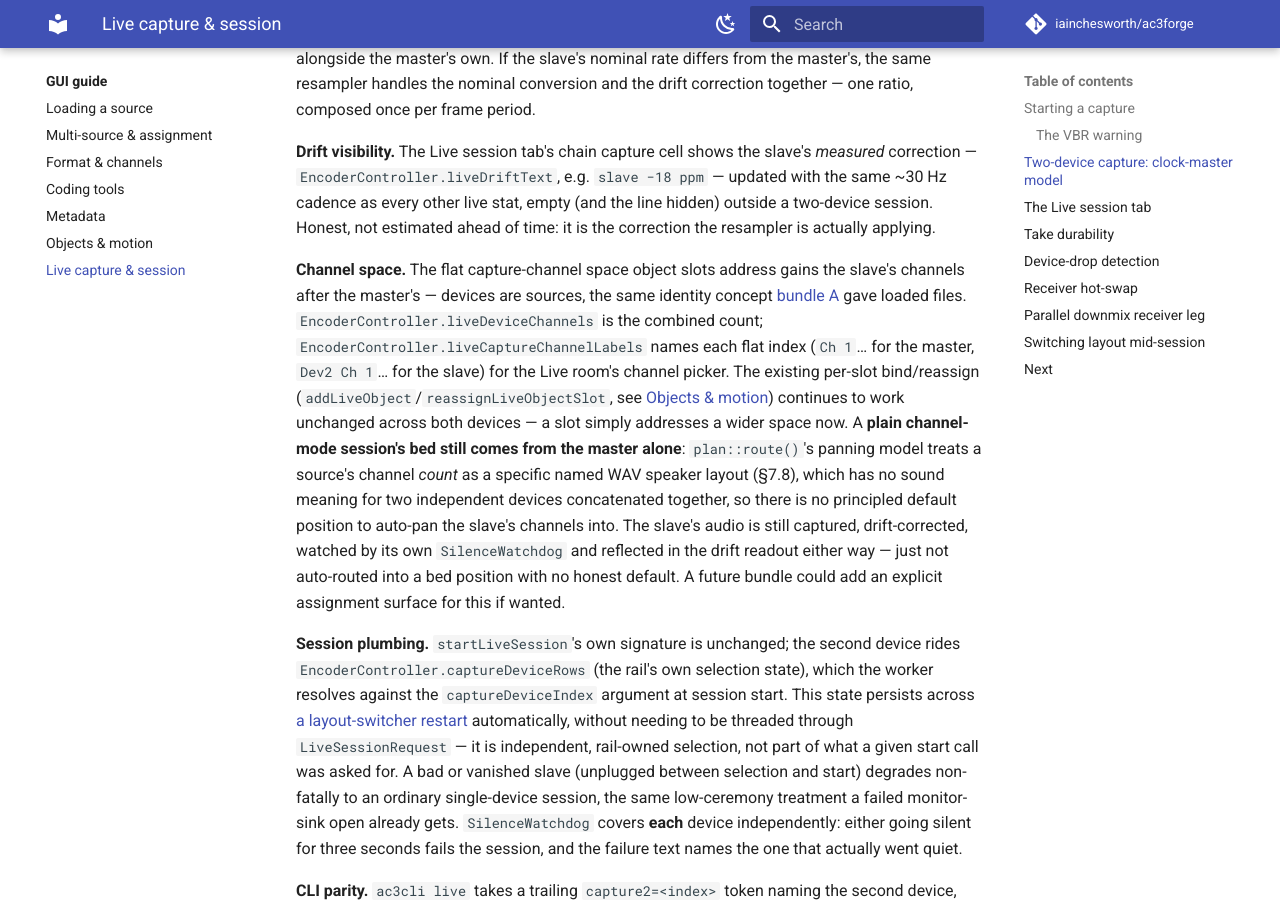
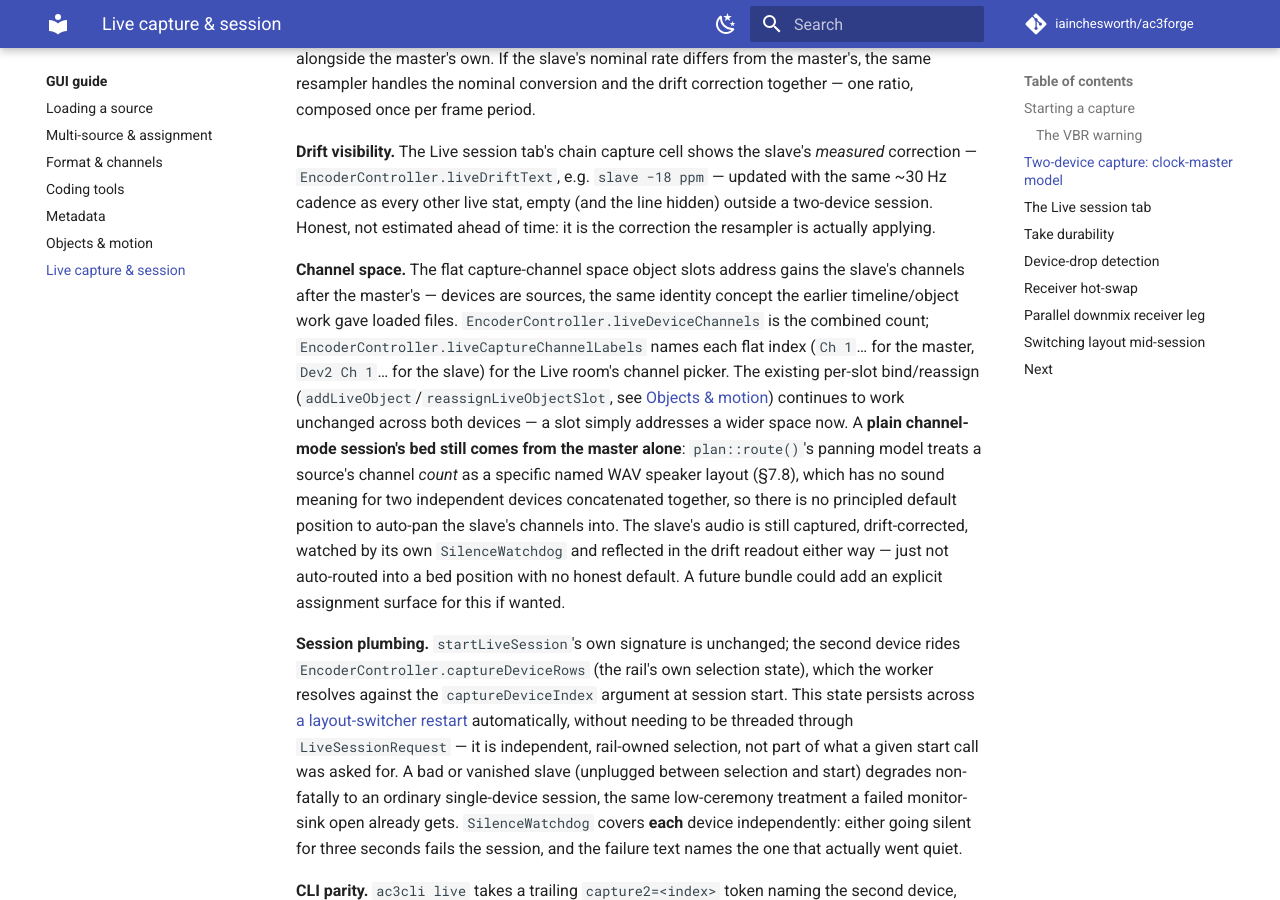
Before and after one commit to iainchesworth/ac3forge, an MkDocs documentation site: the page built from docs/gui/live-session.md, in a window 1280 px wide and 900 px high, scrolled down 3339 px. Built offline with MkDocs 1.6.1 and Material for MkDocs 9.7.7, drawn with Linux system fonts in a browser that asks for light colours; comment, search, counter and statistics services are not loaded.

Commit message:
fix: docs build - drop a broken relative link in live-session.md

```diff
--- a/docs/gui/live-session.md
+++ b/docs/gui/live-session.md
@@ -104,8 +104,8 @@ correction — `EncoderController.liveDriftText`, e.g. `slave −18 ppm` — upd
 Honest, not estimated ahead of time: it is the correction the resampler is actually applying.
 
 **Channel space.** The flat capture-channel space object slots address gains the slave's channels
-after the master's — devices are sources, the same identity concept
-[bundle A](timeline-and-object-motion.md) gave loaded files. `EncoderController.liveDeviceChannels`
+after the master's — devices are sources, the same identity concept the earlier timeline/object
+work gave loaded files. `EncoderController.liveDeviceChannels`
 is the combined count; `EncoderController.liveCaptureChannelLabels` names each flat index (`Ch 1`…
 for the master, `Dev2 Ch 1`… for the slave) for the Live room's channel picker. The existing
 per-slot bind/reassign (`addLiveObject`/`reassignLiveObjectSlot`, see
```
